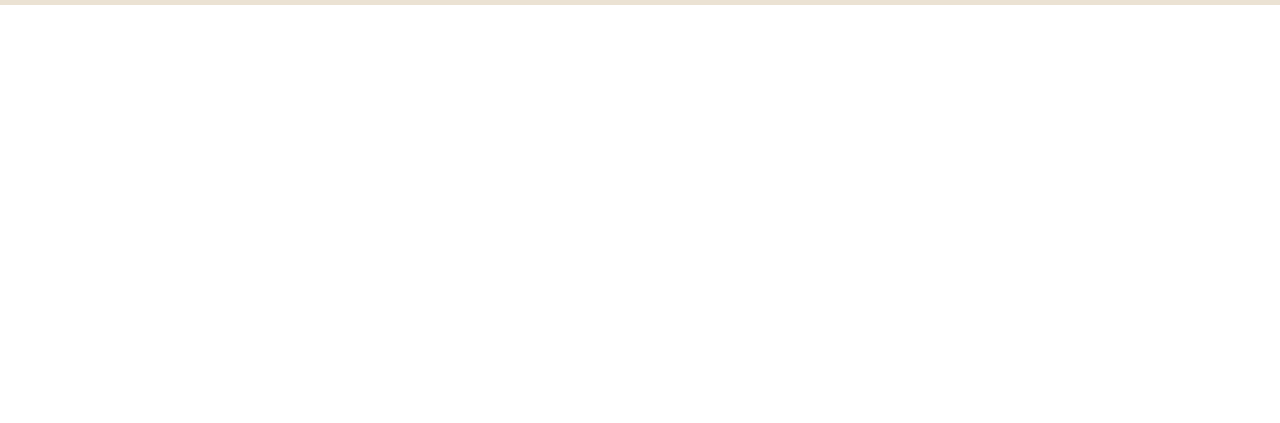
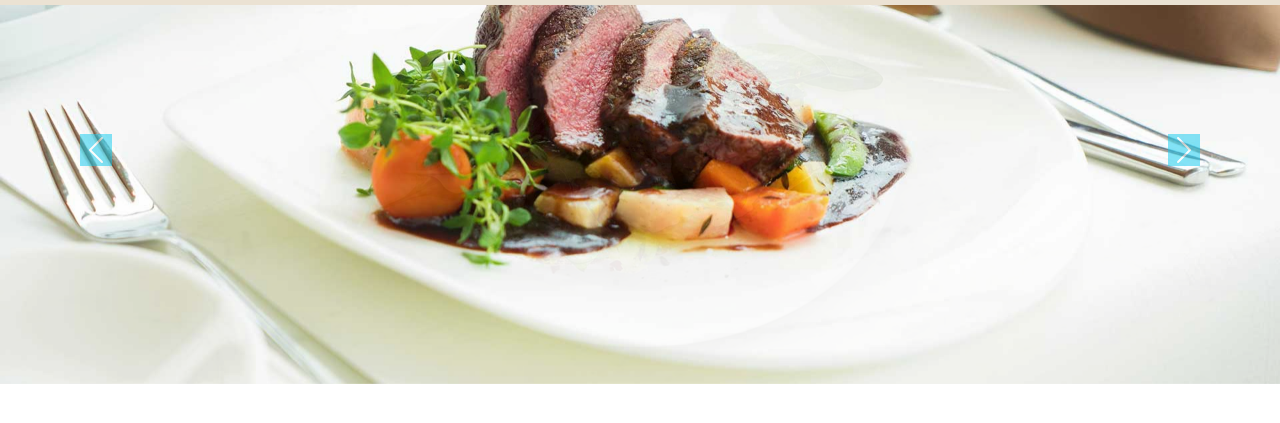
Before and after one commit to Nityanandkumar/Bootstrap-Restaurant, a website: page index.html in a window 1280 px wide. Shown: the part 83-506 px from the top of the page. Drawn offline with nearby package versions, Linux system fonts and the light colour scheme.

Commit message:
added carousel

```diff
--- a/index.html
+++ b/index.html
@@ -49,6 +49,25 @@
         </nav>
     </header>
 
+    <!--Carousel/Slider Area-->
+    <section id="slider" class="carousel slide carousel-fade" data-bs-ride="carousel" data-bs-touch="true">
+        <div class="carousel-inner">
+            <div class="carousel-item active">
+                <img src="img/banner_01.jpg" alt="banner_01" class="d-block w-100">
+            </div>
+            <div class="carousel-item">
+                <img src="img/banner_02.jpg" alt="banner_02" class="d-block w-100">
+            </div>
+            <div class="carousel-item">
+                <img src="img/banner_03.jpg" alt="banner_03" class="d-block w-100">
+            </div>
+
+        </div>
+        </div>
+        <button class="carousel-control-prev" type="button" data-bs-target="#slider" data-bs-slide="prev"><span class="carousel-control-prev-icon bg-info"></span></button>
+        <button class="carousel-control-next" type="button" data-bs-target="#slider" data-bs-slide="next"><span class="carousel-control-next-icon bg-info"></span></button>
+    </section>
+
 
 <!--Bootstrap 5 JS-->
 <script src="node_modules\bootstrap\dist\js\bootstrap.min.js"></script>
--- a/style.css
+++ b/style.css
@@ -26,7 +26,7 @@ img {
     height:auto;
 }
 /*==============================
-*HEADER AREA STYLES
+*HEADER AREA STYLES STARTS
 ===============================*/
 #main_menu nav {
     background-color: #ebe2d3;
@@ -35,3 +35,6 @@ img {
 #main_menu nav ul li {
     margin-left :15px;
 }
+/*==============================
+*Slider STYLES STARTS
+===============================*/
```
